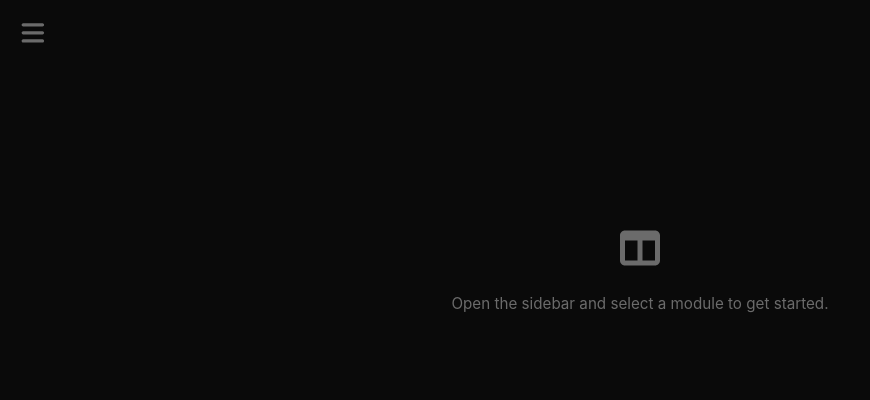
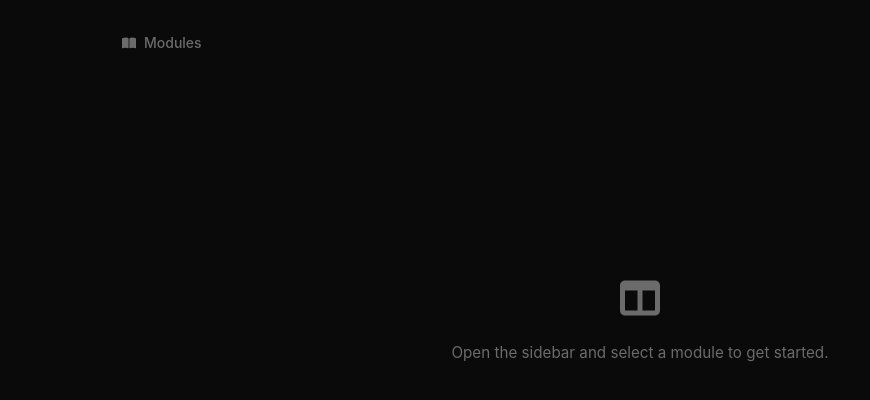
Before and after one commit to Aleks-Tacconi/ObsidianOrganizer, a React (Vite) app in the folder frontend/: page / in a window 1280 px wide. Shown: the top 400 px of the page, without its empty margins (0-870 px from the left). Built offline with nearby package versions, Linux system fonts and the light colour scheme.

Commit message:
#31 Align shell navigation across pages

```diff
--- a/frontend/src/Components/Layout/SidebarLayout.tsx
+++ b/frontend/src/Components/Layout/SidebarLayout.tsx
@@ -1,6 +1,6 @@
 import { useState, type ReactNode } from "react";
 import { motion } from "framer-motion";
-import { Box, Button, Drawer, IconButton, Tooltip } from "@mui/material";
+import { Box, Drawer, IconButton, Tooltip, Typography } from "@mui/material";
 import { FaBars, FaBookOpen } from "react-icons/fa6";
 
 import TagList from "../TagList/TagList";
@@ -30,27 +30,35 @@ export default function SidebarLayout({
   const [open, setOpen] = useState(false);
 
   const menuTrigger = menuPlacement === "inline" ? (
-    <Button
+    <Box
+      component="button"
       onClick={() => setOpen(true)}
-      startIcon={<FaBookOpen size={14} />}
-      variant="outlined"
       sx={{
+        display: "inline-flex",
+        alignItems: "center",
+        gap: 1,
         alignSelf: "flex-start",
-        borderColor: "rgba(255,255,255,0.07)",
-        color: "text.primary",
+        border: 0,
         borderRadius: "6px",
-        textTransform: "none",
-        px: 1.5,
-        py: 0.75,
-        minWidth: 0,
+        backgroundColor: "transparent",
+        color: "text.secondary",
+        cursor: "pointer",
+        px: 0,
+        py: 0,
         "&:hover": {
-          borderColor: "rgba(255,255,255,0.12)",
-          backgroundColor: "rgba(255,255,255,0.04)",
+          color: "text.primary",
+        },
+        "&:focus-visible": {
+          outline: "2px solid #e0e0e0",
+          outlineOffset: 6,
         },
       }}
     >
-      Modules
-    </Button>
+      <FaBookOpen size={14} />
+      <Typography variant="body2" sx={{ color: "inherit", fontWeight: 500 }}>
+        Modules
+      </Typography>
+    </Box>
   ) : (
     <Tooltip title={open ? "Close sidebar" : "Open sidebar"}>
       <Box sx={{ position: "fixed", top: 12, left: 12, zIndex: 2000 }}>
--- a/frontend/src/Components/ModulePannel/ModulePannel.tsx
+++ b/frontend/src/Components/ModulePannel/ModulePannel.tsx
@@ -200,7 +200,7 @@ export default function ModulePanel({
 
   return (
     <Box sx={{ width: "100%" }}>
-      <Box sx={{ mt: 6, px: { xs: 0, sm: 2 } }}>
+      <Box sx={{ px: { xs: 0, sm: 2 } }}>
         {loading ? (
           <Stack spacing={3} sx={{ width: "100%" }}>
             <Skeleton variant="rectangular" height={168} sx={{ borderRadius: "6px" }} />
--- a/frontend/src/Components/OrganisationTool/OrganisationPanel.tsx
+++ b/frontend/src/Components/OrganisationTool/OrganisationPanel.tsx
@@ -269,7 +269,7 @@ export default function OrganisationPanel() {
   const selectionMissing = !selectedModule || !selectedCategory;
 
   return (
-    <Stack spacing={3} sx={{ mt: 6, px: { xs: 0, sm: 2 }, width: "100%" }}>
+    <Stack spacing={3} sx={{ px: { xs: 0, sm: 2 }, width: "100%" }}>
       <Box>
         <Typography variant="h5" sx={{ mb: 1 }}>
           Organisation Tool
--- a/frontend/src/Pages/Dashboard/Dashboard.tsx
+++ b/frontend/src/Pages/Dashboard/Dashboard.tsx
@@ -84,7 +84,7 @@ export default function Dashboard() {
       selectedTagId={selectedTag?.id ?? null}
       refreshKey={refresh}
       contentMaxWidth={selectedTag ? "none" : "1100px"}
-      menuPlacement={selectedTag ? "inline" : "floating"}
+      menuPlacement="inline"
     >
       {selectedTag && !loading ? (
         <ModulePanel moduleId={selectedTag} refresh={refresh} onNotesChanged={triggerRefresh} />
--- a/frontend/src/Pages/OrganizationTool/OrganizationToolPage.tsx
+++ b/frontend/src/Pages/OrganizationTool/OrganizationToolPage.tsx
@@ -29,7 +29,14 @@ export default function OrganizationToolPage() {
   };
 
   return (
-    <SidebarLayout selectedTagId={selectedTagId} onSelectTag={handleSelectTag} onTagsChanged={() => {}} refreshKey={0}>
+    <SidebarLayout
+      selectedTagId={selectedTagId}
+      onSelectTag={handleSelectTag}
+      onTagsChanged={() => {}}
+      refreshKey={0}
+      contentMaxWidth="none"
+      menuPlacement="inline"
+    >
       <OrganisationPanel />
     </SidebarLayout>
   );
--- a/frontend/src/Pages/RAG/RAGPage.tsx
+++ b/frontend/src/Pages/RAG/RAGPage.tsx
@@ -470,7 +470,13 @@ export default function RAGPage() {
   // ── Render ─────────────────────────────────────────────────────────────────
 
   return (
-    <SidebarLayout selectedTagId={selectedTagId} onSelectTag={handleSelectTag} onTagsChanged={() => {}} refreshKey={0}>
+    <SidebarLayout
+      selectedTagId={selectedTagId}
+      onSelectTag={handleSelectTag}
+      onTagsChanged={() => {}}
+      refreshKey={0}
+      menuPlacement="inline"
+    >
       <Stack spacing={2} sx={{ maxWidth: "900px", mx: "auto" }}>
         {/* Page header */}
         <Box>
```
